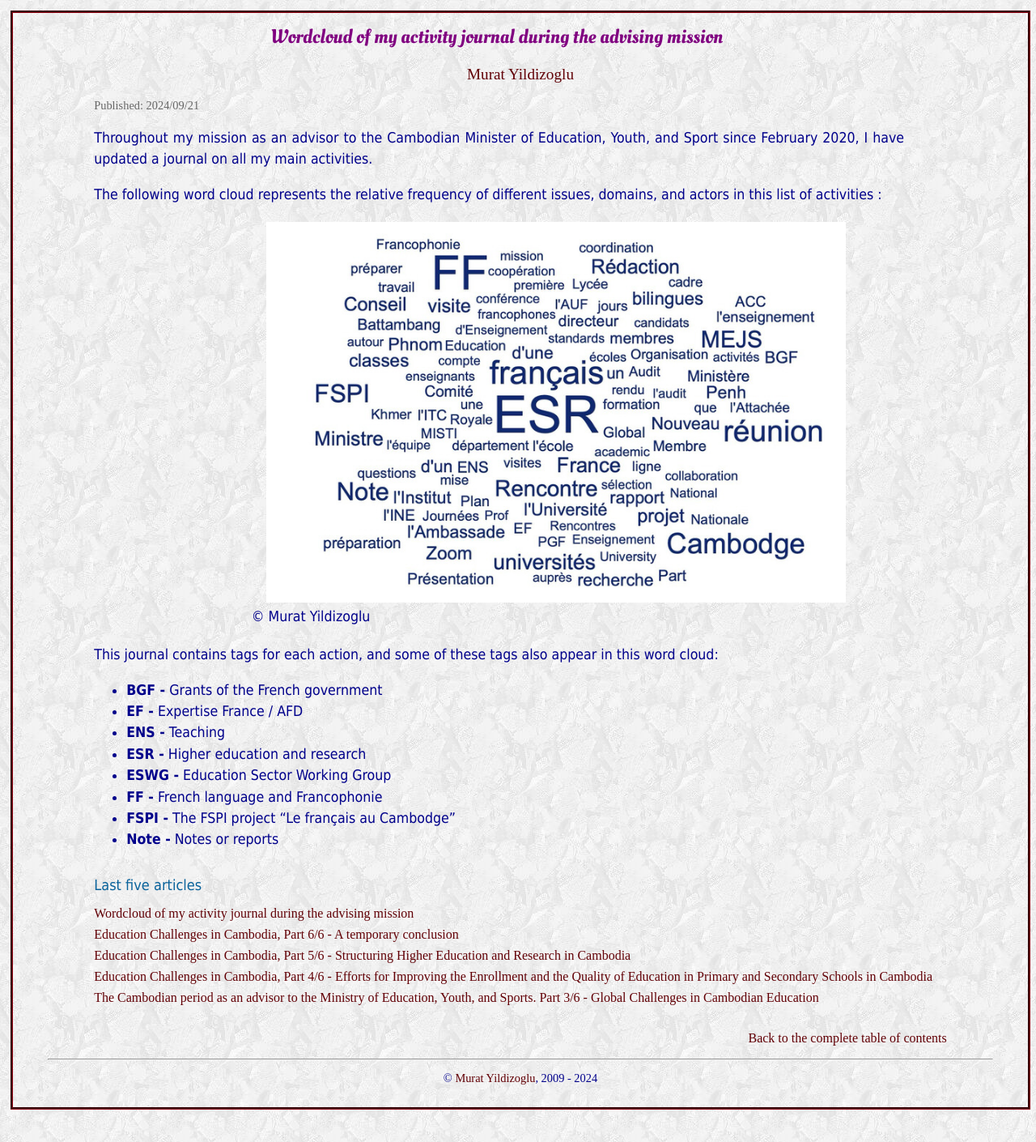
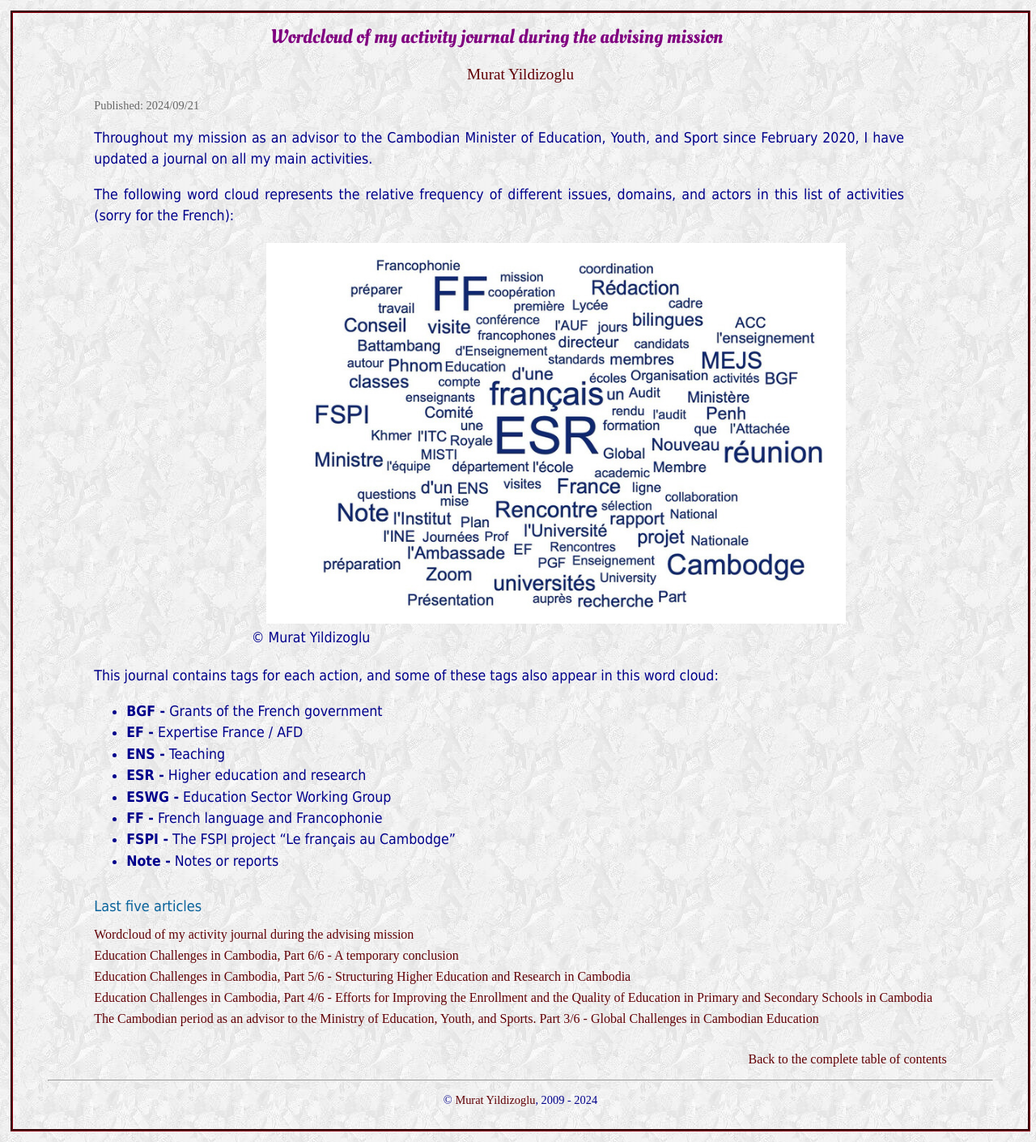
Before and after one commit to myildi/myildi.github.io, a Jekyll site: the page built from _posts/2024-09-21-Cambodia-education-7-wordcloud-mission.md, in a window 1280 px wide. Shown: the whole page at 81% size. Built offline with Jekyll 4.4.1, drawn with Linux system fonts in a browser that asks for light colours.

Commit message:
Update 2024-09-21-Cambodia-education-7-wordcloud-mission.md

```diff
--- a/_posts/2024-09-21-Cambodia-education-7-wordcloud-mission.md
+++ b/_posts/2024-09-21-Cambodia-education-7-wordcloud-mission.md
@@ -6,7 +6,7 @@ tags: Cambodia MOEYS Education ETI
 
 Throughout my mission as an advisor to the Cambodian Minister of Education, Youth, and Sport since February 2020, I have updated a journal on all my main activities.
 
-The following word cloud represents the relative frequency of different issues, domains, and actors in this list of activities :
+The following word cloud represents the relative frequency of different issues, domains, and actors in this list of activities (sorry for the French):
 
 |![](/images/filler.png) |![A word cloud of my activities](/images/Word-cloud-Journal-activite-1.jpg)|
 | |© Murat Yildizoglu |
```
